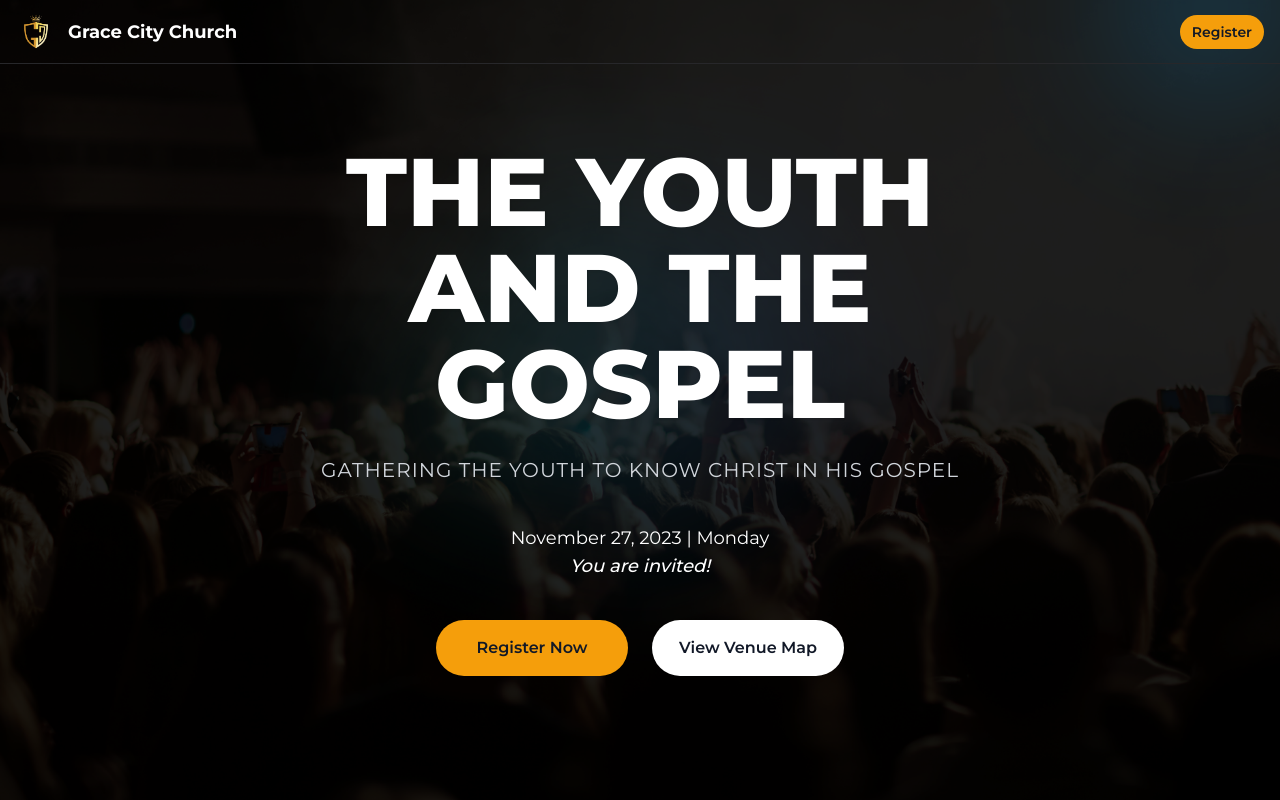
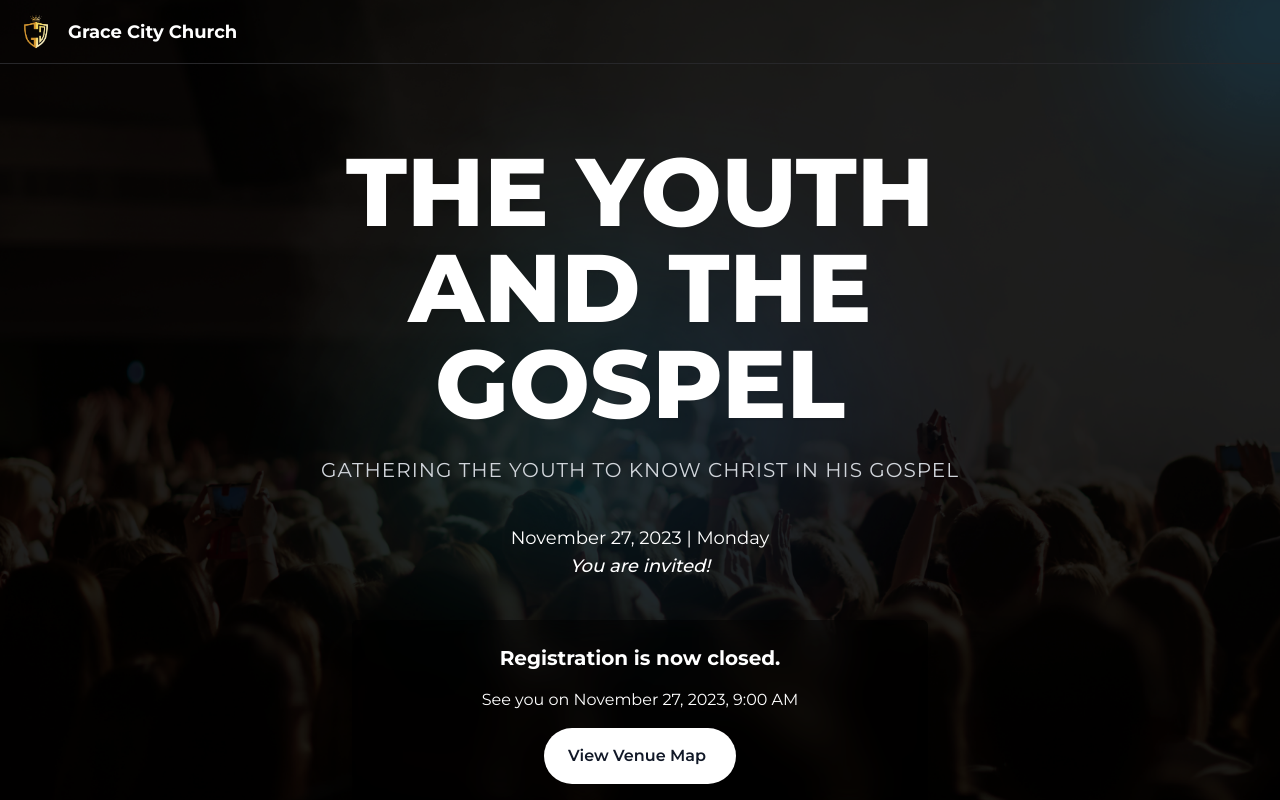
Before and after one commit to engrjeff/youth-and-the-gospel, a Next.js app: page / in a window 1280 px wide. Shown: the top 800 px of the page. Built offline with nearby package versions, Linux system fonts and the light colour scheme.

Commit message:
registration now closed

```diff
--- a/app/page.tsx
+++ b/app/page.tsx
@@ -43,8 +43,7 @@ export default function Home() {
         <p className='text-center text-lg'>
           All you have to do is attend, listen, and see your life changed!
         </p>
-
-        <div className='flex justify-center my-8'>
+        <div className='hidden justify-center my-8'>
           <Link
             href='/register'
             className='bg-amber-500 inline-block text-gray-900 px-6 py-4 font-semibold rounded-full hover:bg-amber-600 transition-colors w-48 text-center'
@@ -66,7 +65,7 @@ export default function Home() {
           <div className='flex justify-center my-8'>
             <Link
               href='/register'
-              className='bg-amber-500 inline-block text-gray-900 px-6 py-4 font-semibold rounded-full hover:bg-amber-600 transition-colors text-center'
+              className='bg-amber-500 hidden text-gray-900 px-6 py-4 font-semibold rounded-full hover:bg-amber-600 transition-colors text-center'
             >
               Yes! I will be there!
             </Link>
--- a/components/Footer.tsx
+++ b/components/Footer.tsx
@@ -45,7 +45,12 @@ function Footer() {
                 <Link href='/'>Home</Link>
               </li>
               <li>
-                <Link href='/register'>Register</Link>
+                <Link
+                  href='/register'
+                  className='pointer-events-none opacity-40 cursor-not-allowed'
+                >
+                  Register
+                </Link>
               </li>
               <li>
                 <a
--- a/components/Header.tsx
+++ b/components/Header.tsx
@@ -42,7 +42,7 @@ function Header() {
         <div className='ml-auto'>
           <Link
             href='/register'
-            className='bg-amber-500 text-gray-900 px-3 py-2 text-sm font-semibold rounded-full hover:bg-amber-600 transition-colors text-center'
+            className='bg-amber-500 text-gray-900 hidden px-3 py-2 text-sm font-semibold rounded-full hover:bg-amber-600 transition-colors text-center'
           >
             Register
           </Link>
--- a/components/Hero.tsx
+++ b/components/Hero.tsx
@@ -1,5 +1,6 @@
 import { site } from "@/config/site";
 import Link from "next/link";
+import RegistrationClosedCallout from "./RegistrationClosedCallout";
 
 function Hero() {
   return (
@@ -17,7 +18,8 @@ function Hero() {
           <p>November 27, 2023 | Monday</p>
           <p className='font-medium italic'>You are invited!</p>
         </div>
-        <div className='flex items-center flex-col lg:flex-row justify-center gap-6 my-6'>
+        <RegistrationClosedCallout />
+        <div className='hidden items-center flex-col lg:flex-row justify-center gap-6 my-6'>
           <Link
             href='/register'
             className='rounded-full bg-amber-500 text-gray-900 px-6 py-4 font-semibold hover:bg-amber-600 transition-colors w-48 text-center'
--- /dev/null
+++ b/components/RegistrationClosedCallout.tsx
@@ -0,0 +1,22 @@
+import { site } from "@/config/site";
+
+function RegistrationClosedCallout() {
+  return (
+    <div className='bg-black/40 backdrop-blur-lg text-white p-6 rounded-md max-w-xl mx-auto space-y-4 text-center'>
+      <h3 className='font-bold text-xl text-center'>
+        Registration is now closed.
+      </h3>
+      <p className='text-center'>See you on November 27, 2023, 9:00 AM</p>
+      <a
+        href={site.linkToMap}
+        target='_blank'
+        rel='noopener noreferrer'
+        className='bg-white inline-flex text-gray-900 px-6 py-4 font-semibold rounded-full hover:bg-amber-500 transition-colors w-48 text-center'
+      >
+        View Venue Map
+      </a>
+    </div>
+  );
+}
+
+export default RegistrationClosedCallout;
```
Also changed, not shown: middleware.ts (added, +11 -0 lines).
